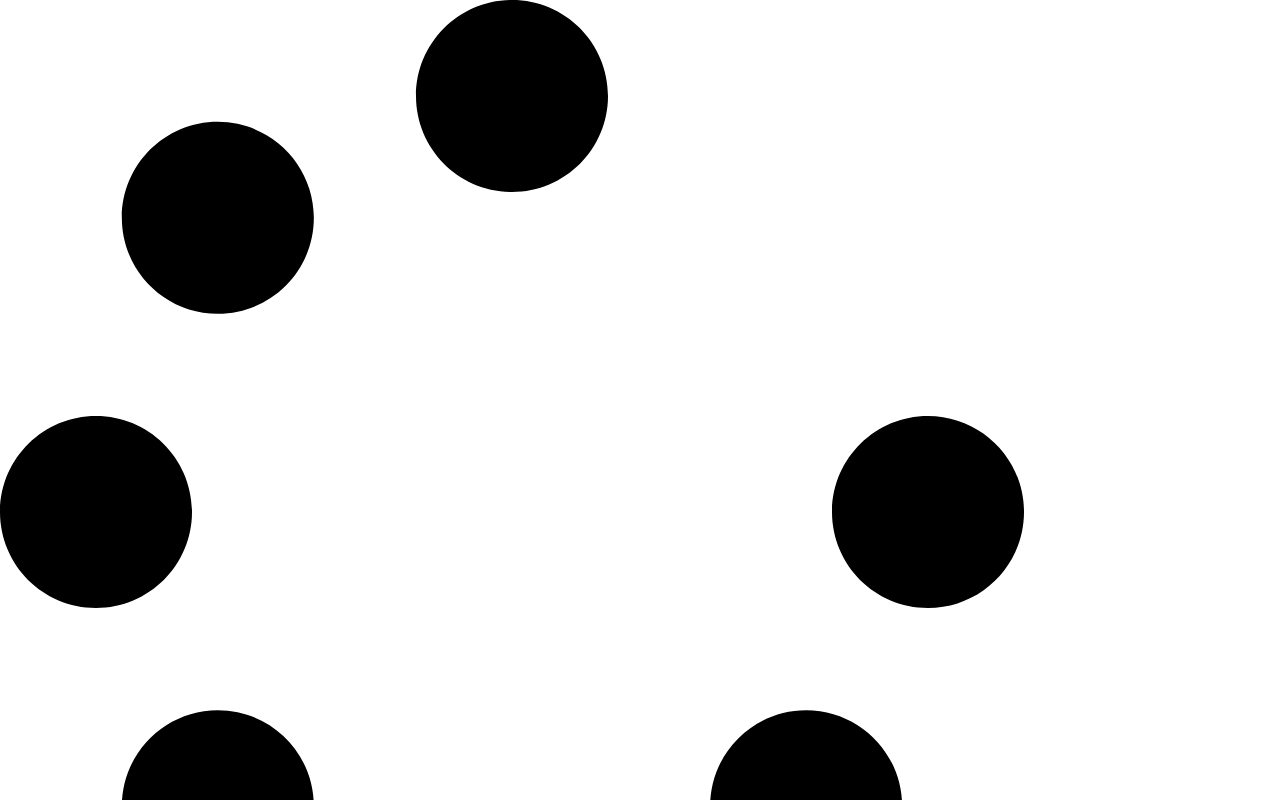
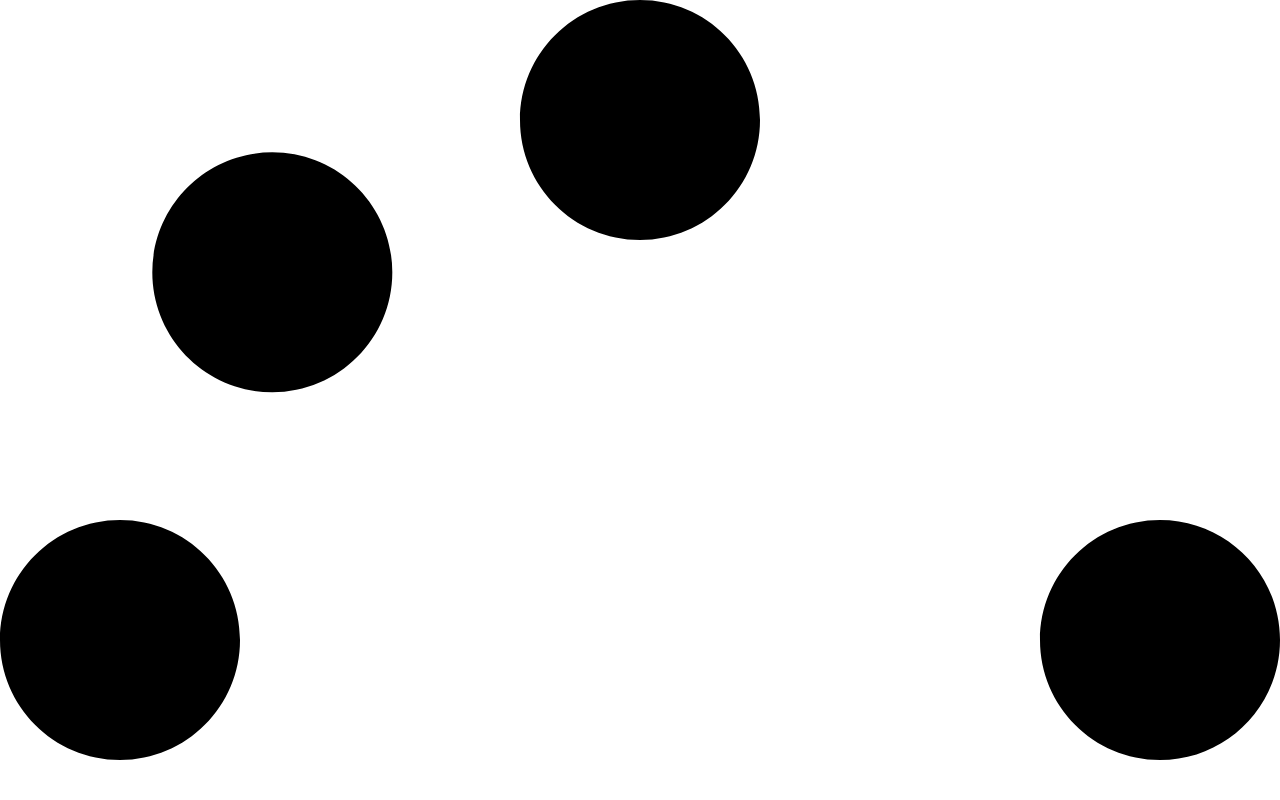
Before and after one commit to devchristam/nextjs-personal-website, a Next.js app: page /components/icons/IconSpinner in a window 1280 px wide. Shown: the top 800 px of the page. Built offline with nearby package versions, Linux system fonts and the light colour scheme.

Commit message:
fix: fix spinner icon size

```diff
--- a/pages/components/icons/IconSpinner.jsx
+++ b/pages/components/icons/IconSpinner.jsx
@@ -1,6 +1,6 @@
 const IconSpinner = props => {
   return (
-    <svg data-icon="spinner" className={props.cl} xmlns="http://www.w3.org/2000/svg" viewBox="0 0 640 512"><path fill="currentColor" d="M304 48c0 26.51-21.49 48-48 48s-48-21.49-48-48 21.49-48 48-48 48 21.49 48 48zm-48 368c-26.51 0-48 21.49-48 48s21.49 48 48 48 48-21.49 48-48-21.49-48-48-48zm208-208c-26.51 0-48 21.49-48 48s21.49 48 48 48 48-21.49 48-48-21.49-48-48-48zM96 256c0-26.51-21.49-48-48-48S0 229.49 0 256s21.49 48 48 48 48-21.49 48-48zm12.922 99.078c-26.51 0-48 21.49-48 48s21.49 48 48 48 48-21.49 48-48c0-26.509-21.491-48-48-48zm294.156 0c-26.51 0-48 21.49-48 48s21.49 48 48 48 48-21.49 48-48c0-26.509-21.49-48-48-48zM108.922 60.922c-26.51 0-48 21.49-48 48s21.49 48 48 48 48-21.49 48-48-21.491-48-48-48z"></path></svg>
+    <svg data-icon="spinner" className={props.cl} xmlns="http://www.w3.org/2000/svg" viewBox="0 0 512 512"><path fill="currentColor" d="M304 48c0 26.51-21.49 48-48 48s-48-21.49-48-48 21.49-48 48-48 48 21.49 48 48zm-48 368c-26.51 0-48 21.49-48 48s21.49 48 48 48 48-21.49 48-48-21.49-48-48-48zm208-208c-26.51 0-48 21.49-48 48s21.49 48 48 48 48-21.49 48-48-21.49-48-48-48zM96 256c0-26.51-21.49-48-48-48S0 229.49 0 256s21.49 48 48 48 48-21.49 48-48zm12.922 99.078c-26.51 0-48 21.49-48 48s21.49 48 48 48 48-21.49 48-48c0-26.509-21.491-48-48-48zm294.156 0c-26.51 0-48 21.49-48 48s21.49 48 48 48 48-21.49 48-48c0-26.509-21.49-48-48-48zM108.922 60.922c-26.51 0-48 21.49-48 48s21.49 48 48 48 48-21.49 48-48-21.491-48-48-48z"></path></svg>
   )
 }
 
```
